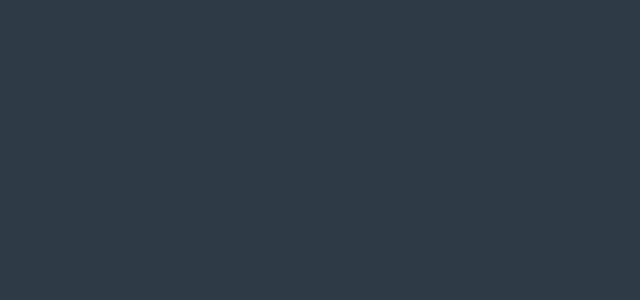
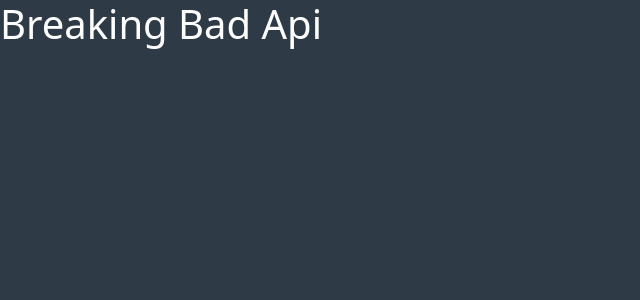
Before and after one commit to Matteogatto94/vite-breaking-bad, a Vue app: page / in a window 1280 px wide. Shown: the top 300 px of the page, without its empty margins (0-640 px from the left). Built offline with nearby package versions, Linux system fonts and the light colour scheme.

Commit message:
create a component AppHeader with title

```diff
--- a/src/App.vue
+++ b/src/App.vue
@@ -1,10 +1,16 @@
 <script>
+import AppHeader from './components/AppHeader.vue'
 
+export default {
+  name: 'App',
+  components: {
+    AppHeader
+  }
+}
 </script>
 
 <template>
-
-
+  <AppHeader />
 </template>
 
 <style lang="scss" scoped>
--- /dev/null
+++ b/src/components/AppHeader.vue
@@ -0,0 +1,21 @@
+<script>
+export default {
+    name: 'AppHeader'
+}
+</script>
+
+<template>
+
+    <header>
+        <h1>Breaking Bad Api</h1>
+    </header>
+
+</template>
+
+<style lang="scss">
+header {
+    h1 {
+        color: white;
+    }
+}
+</style>
```
